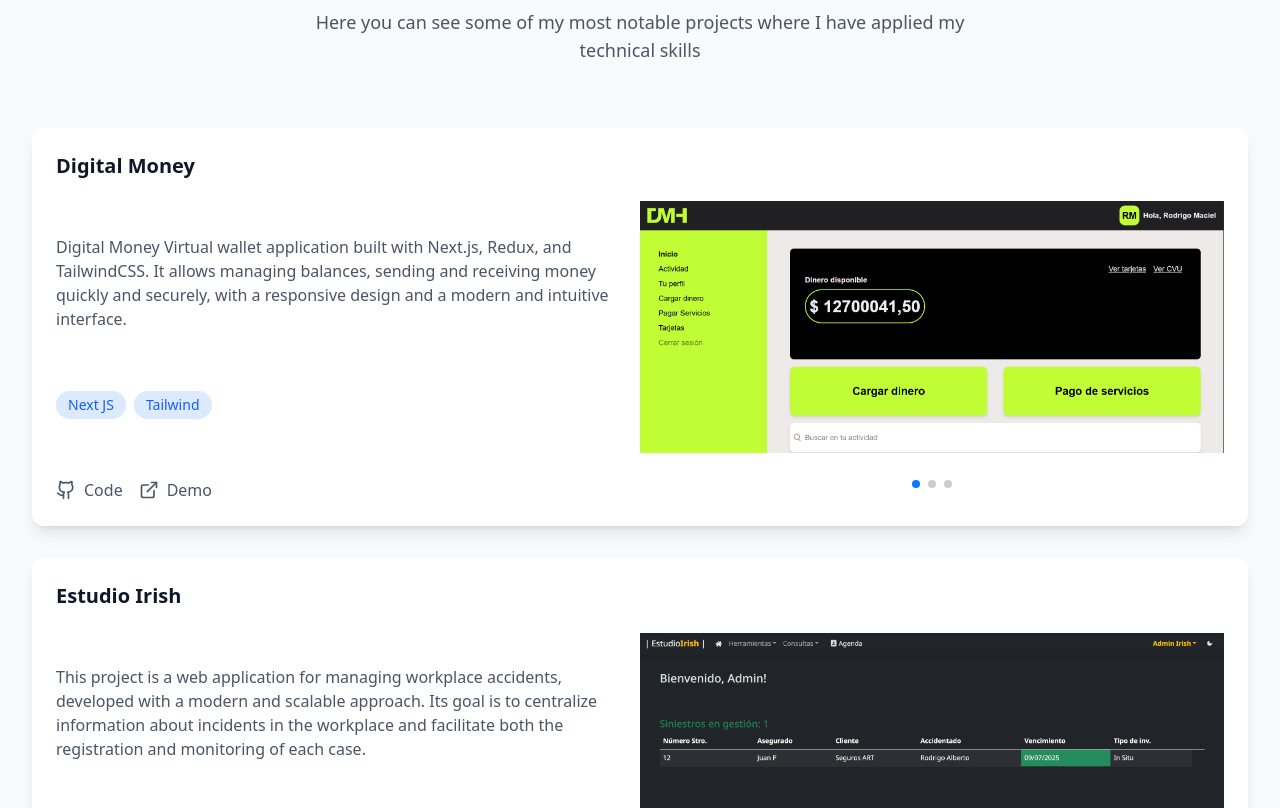
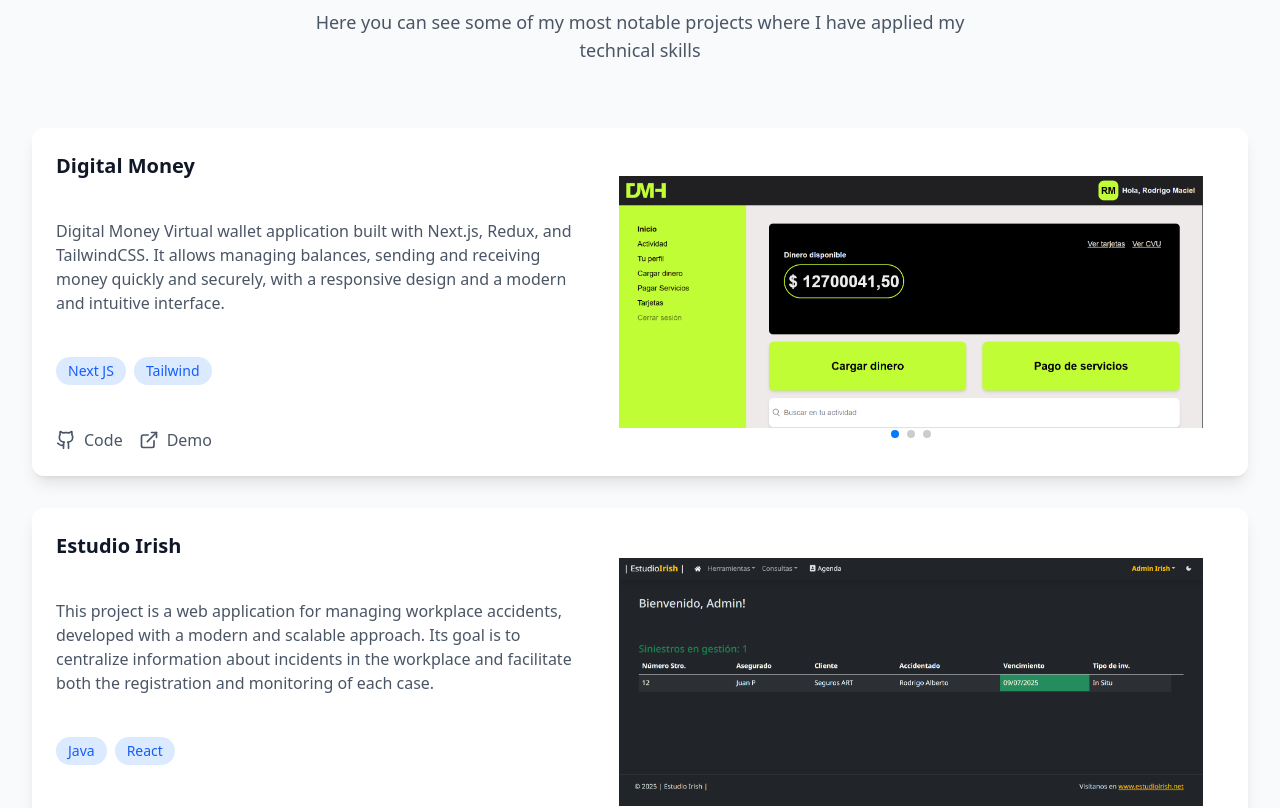
Before and after one commit to rodrigoMRAM/portfolio2.0, a React (Vite) app: page / in a window 1280 px wide. Shown: the part 3540-4348 px from the top of the page. Built offline with nearby package versions, Linux system fonts and the light colour scheme.

Commit message:
sizes changed

```diff
--- a/src/components/Projects.jsx
+++ b/src/components/Projects.jsx
@@ -62,9 +62,9 @@ const githubGA =  (title)=> {
             <div
 
               key={index}
-              className={`video-show flex flex-wrap max-sm:flex-col-reverse max-w-7xl bg-white  rounded-xl shadow-lg overflow-hidden hover:shadow-2xl transition-all p-6 max-sm:p-0 duration-300 hover:-translate-y-2 ${darkMode && 'bg-background'}`}
+              className={`video-show flex gap-4 flex-wrap max-sm:flex-col-reverse max-w-7xl bg-white  rounded-xl shadow-lg overflow-hidden hover:shadow-2xl transition-all p-6 max-sm:p-0 duration-300 hover:-translate-y-2 ${darkMode && 'bg-background'}`}
             >
-              <div className={`max-sm:p-6 ${darkMode && 'bg-background'} flex flex-col justify-between max-sm:w-full w-1/2`}>
+              <div className={`max-sm:p-6 ${darkMode && 'bg-background'} flex flex-col justify-between max-sm:w-full w-[45%]`}>
                 <h3 className={`text-xl font-bold text-gray-900 mb-3 ${darkMode && 'bg-background'}`}>{project.title}</h3>
                 <p className={`text-gray-600 mb-4 ${darkMode && 'bg-background'}`}>{project.description}</p>
 
@@ -123,14 +123,14 @@ const githubGA =  (title)=> {
                   pagination={{ clickable: true }}
                   navigation
                   modules={[ Navigation, Pagination]}
-                  className="w-full h-[350px] max-sm:h-auto media-image"
+                  className="w-full h-[300px] max-sm:h-auto media-image"
                 >
                   {project.image.map((img, imgIndex) => (
                     <SwiperSlide key={imgIndex}>
                       <img
                         src={img}
                         alt={`${project.title} ${imgIndex + 1}`}
-                        className="w-full h-[350px] max-sm:h-auto object-contain"
+                        className="w-full h-[300px] max-sm:h-auto object-contain"
                       />
                     </SwiperSlide>
                   ))}
```
